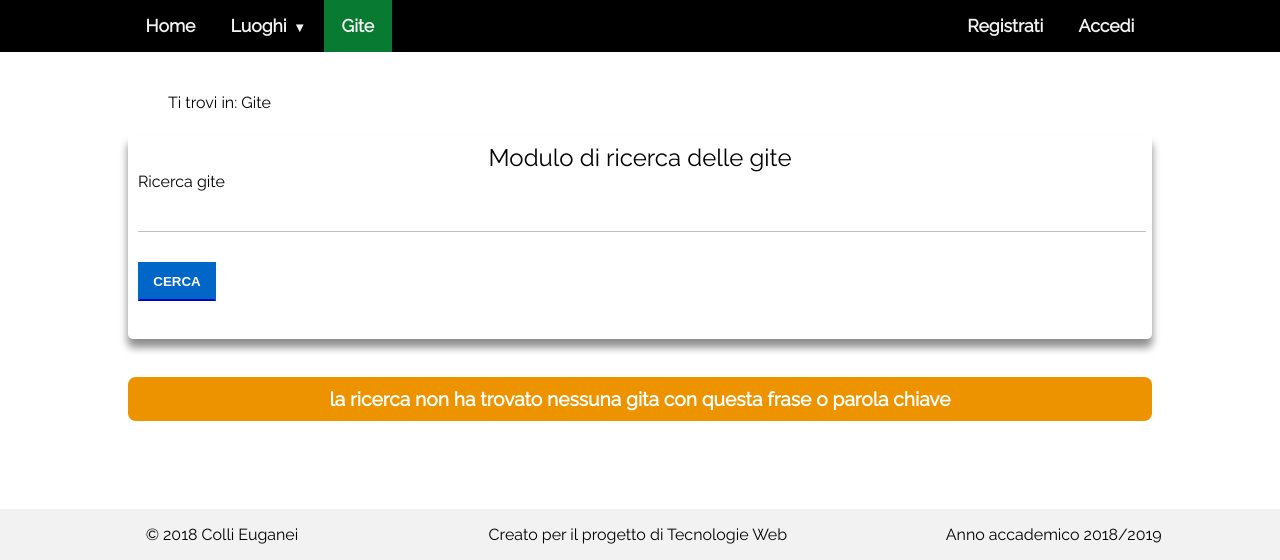
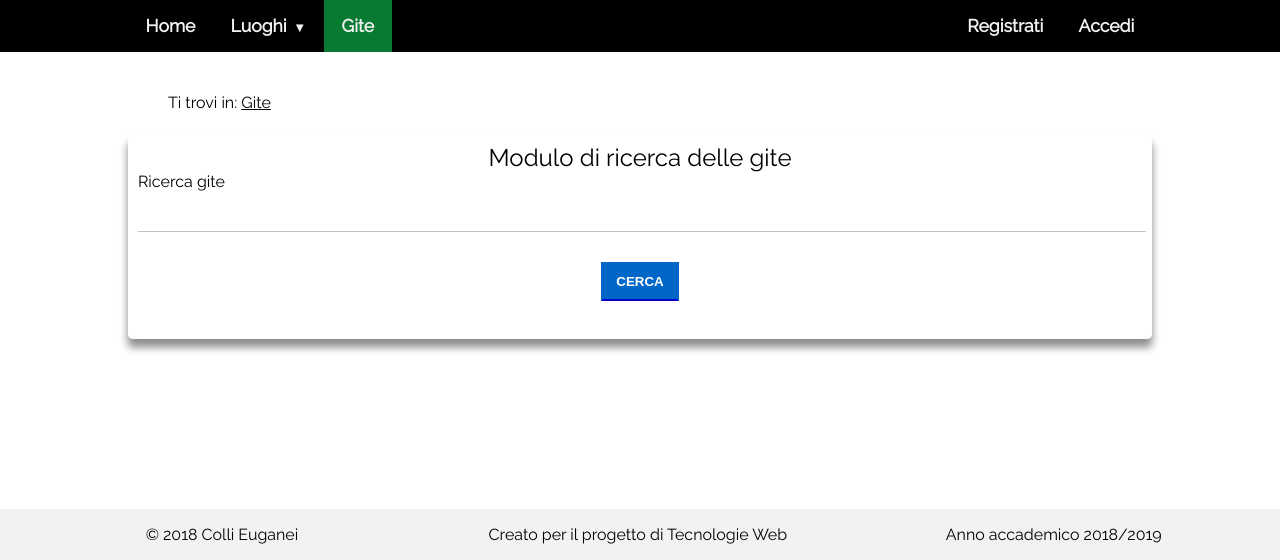
Before and after one commit to maga97/WebApp-ColliEuganei, a PHP site: page /Gite.php in a window 1280 px wide. Shown: the part 240-800 px from the top of the page. Run offline with PHP 8.4, Linux system fonts and the light colour scheme; data comes from the database, SQL or seed files in the repository; some libraries are stand-ins or nearby versions.

Commit message:
Sistemata gita.php

```diff
--- a/Gite.php
+++ b/Gite.php
@@ -47,7 +47,7 @@
                                maxlength="20"/>
                     </div>
                     <div class="form-field">
-                        <input type="submit" value="Cerca" class="btn btn-primary"/>
+                        <input type="submit" value="Cerca" class="btn btn-primary center-block"/>
                     </div>
                 </fieldset>
             </form>
@@ -57,21 +57,22 @@
         $db->connect();
         $list = null;
         $segnalato = false;
+        $empyset = false;
         if (isset($_POST['ricerca'])) {
-            if (strlen($_POST['ricerca']) > 0)
+            if (strlen($_POST['ricerca']) > 0) {
                 $list = $db->Ricerca($_POST['ricerca']);
+                $empyset = sizeof($list) > 0 ? false : true;
+            }
             else {
                 echo "<div class=\"alert nojs errore button-holder\" role=\"alert\">Nessuna parola chiave inserita</div>" . PHP_EOL;
-                $segnalato = true;
             }
         } else {
             $list = $db->GetListaAttivita();
+        };
+        if ($empyset) {
+            echo "<div class=\"alert nojs warning button-holder\" role=\"alert\">La ricerca non ha trovato nessuna gita con questa frase o parola chiave</div>" . PHP_EOL;
         }
-        $list == null ? $size = 0 : $size = sizeof($list);
-        if ($size == 0 && $segnalato == false) {
-            echo "<div class=\"alert nojs warning button-holder\" role=\"alert\">la ricerca non ha trovato nessuna gita con questa frase o parola chiave</div>" . PHP_EOL;
-        }
-        if($size>0){
+        if(sizeof($list)>0){
             foreach ($list as $node):
                 $data = explode("-", $node['Data']);
                 $node['Ore'] = substr($node['Ore'], 0, 5);
--- a/assets/css/style.css
+++ b/assets/css/style.css
@@ -81,6 +81,10 @@
 
 ul.breadcrumb {
     list-style: none;
+}
+
+ul.breadcrumb a {
+    text-decoration: underline;
 }
 
 ul.breadcrumb li {
@@ -168,10 +172,9 @@
     width: 25em;
 }
 
-.clima-picture {
+.climate-picture {
     width: 28em;
 }
-
 
 a:link {
     text-decoration: none;
@@ -183,21 +186,21 @@
     color: #000;
 }
 
-.col dl > dt {
+.gallery-dl > dt {
     font-weight: bold;
 }
 
-.col dl > dd:first-child {
+.gallery-dl > dd:first-child {
     font-weight: bold;
     font-size: 1.3em;
     text-align: center;
 }
 
-.col dl > dt:not(:first-child)::after {
+.gallery-dl > dt:not(:first-child)::after {
     content: ":";
 }
 
-.col dl > dd {
+.gallery-dl > dd {
     margin-left: 0;
 }
 
@@ -325,7 +328,6 @@
 }
 
 #descrizione {
-    resize: vertical;
     min-height: 4em;
 }
 
@@ -517,7 +519,7 @@
     height: auto;
 }
 
-.center-image {
+.center-block {
     display: block;
     margin-right: auto;
     margin-left: auto;
```
Also changed, not shown: admin/edit-trip.php (+1 -1 lines), index.php (+8 -8 lines).
